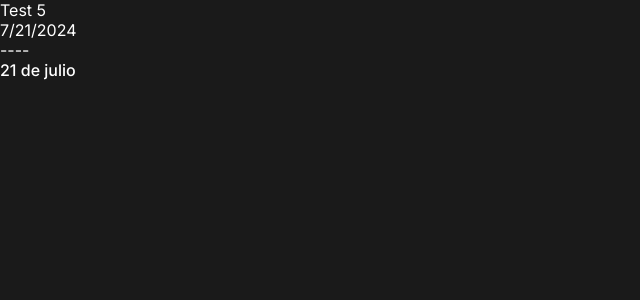
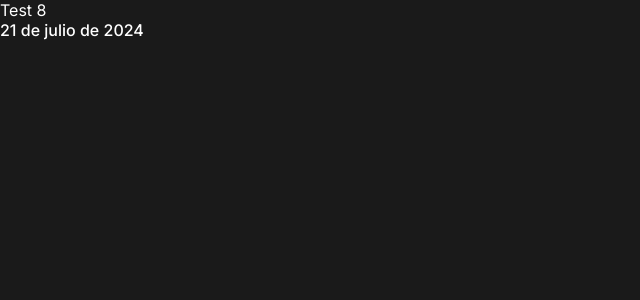
Before and after one commit to jamilloreto/damarisai, a Next.js app: page /test in a window 1280 px wide. Shown: the top 300 px of the page, without its empty margins (0-640 px from the left). Built offline with nearby package versions, Linux system fonts and the light colour scheme.

Commit message:
fix date #8

```diff
--- a/src/pages/test.tsx
+++ b/src/pages/test.tsx
@@ -5,17 +5,16 @@ dayjs.extend(localizedFormat).locale("es");
 
 export default function Page() {
   const date = new Date().toLocaleDateString();
-  const newDate = new Date(date);
+  const parts = date.split("/");
+  const newFormat = `${parts[2]}-0${parts[0]}-${parts[1]}`;
   return (
     <div>
-      <p>Test 5</p>
-      <span>{date}</span>
-
-      <p>----</p>
+      <p>Test 8</p>
       <b>
-        {new Date(newDate).toLocaleDateString("es", {
+        {new Date("2024-07-21").toLocaleDateString("es", {
           day: "2-digit",
           month: "long",
+          year: "numeric",
         })}
       </b>
     </div>
```
